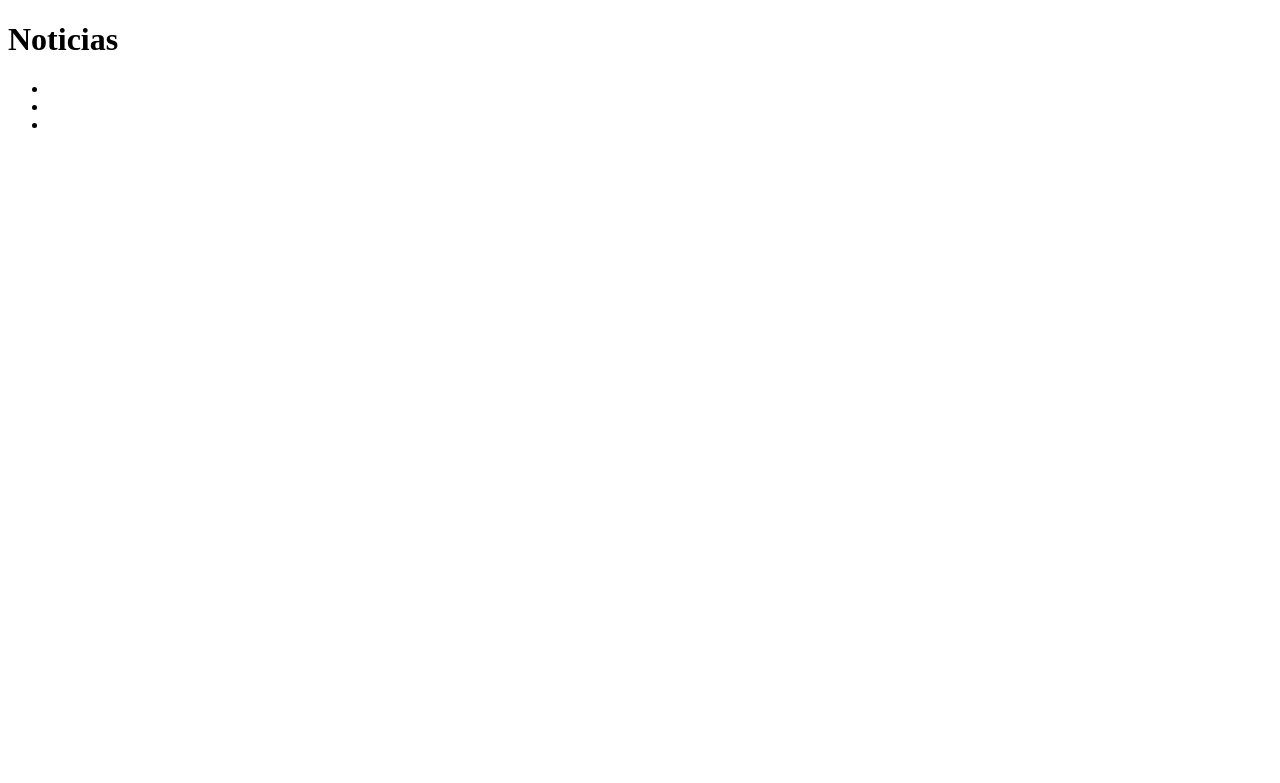
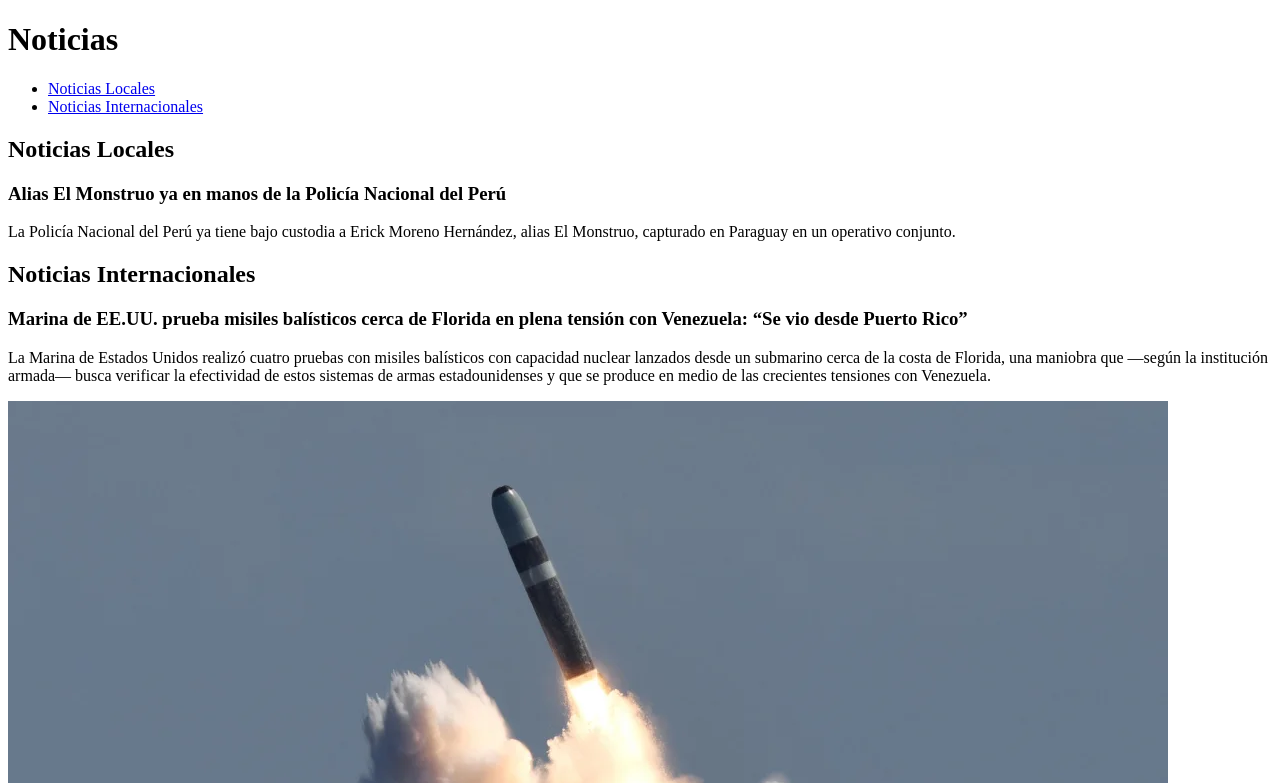
Before and after one commit to saulocaceresg/Laboratorio5IDWEB-HTML5-p3-Sem-ntico, a plain HTML site: page noticias.html in a window 1280 px wide. Shown: the top 783 px of the page. Drawn offline with Linux system fonts and the light colour scheme.

Commit message:
Commit 8: cambios en noticias.html

```diff
--- a/noticias.html
+++ b/noticias.html
@@ -6,15 +6,34 @@
     <title>Noticias</title>
 </head>
 <body>
+    <!-- Cabecera de la página -->
     <header>
         <h1>Noticias</h1>
         <nav>
             <ul>
-                <li></li>
-                <li></li>
-                <li></li>
+                <li><a href="#locales">Noticias Locales</a></li>
+                <li><a href="#internacionales">Noticias Internacionales</a></li>
             </ul>
         </nav>
     </header>
+
+    <!-- Contenido principal -->
+    <main>
+        <secttion id="locales">
+            <h2>Noticias Locales</h2>
+            <h3>Alias El Monstruo ya en manos de la Policía Nacional del Perú</h3>
+            <p>
+                La Policía Nacional del Perú ya tiene bajo custodia a Erick Moreno Hernández, alias El Monstruo, capturado en Paraguay en un operativo conjunto.
+            </p>
+        </secttion>
+        <secttion id="internacionales">
+            <h2>Noticias Internacionales</h2>
+            <h3>Marina de EE.UU. prueba misiles balísticos cerca de Florida en plena tensión con Venezuela: “Se vio desde Puerto Rico”</h3>
+            <p>
+                La Marina de Estados Unidos realizó cuatro pruebas con misiles balísticos con capacidad nuclear lanzados desde un submarino cerca de la costa de Florida, una maniobra que —según la institución armada— busca verificar la efectividad de estos sistemas de armas estadounidenses y que se produce en medio de las crecientes tensiones con Venezuela.
+            </p>
+            <img src="recursos/eeuu-venezuela.webp" alt="EE.UU.-Venezuela">
+        </secttion>
+    </main>
 </body>
 </html>
```
Also changed, not shown: index.html (+5 -5 lines), recursos/eeuu-venezuela.webp (added).
